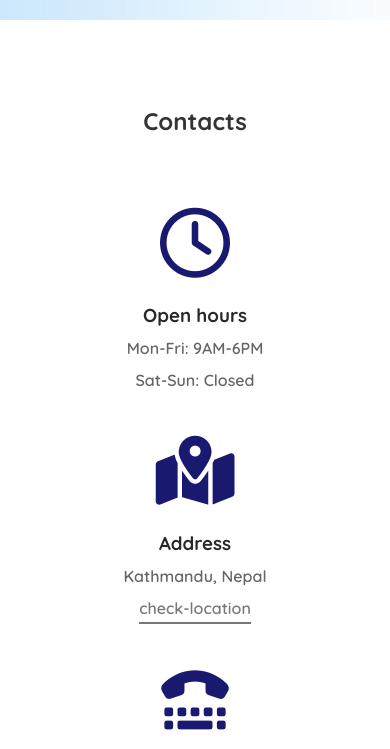
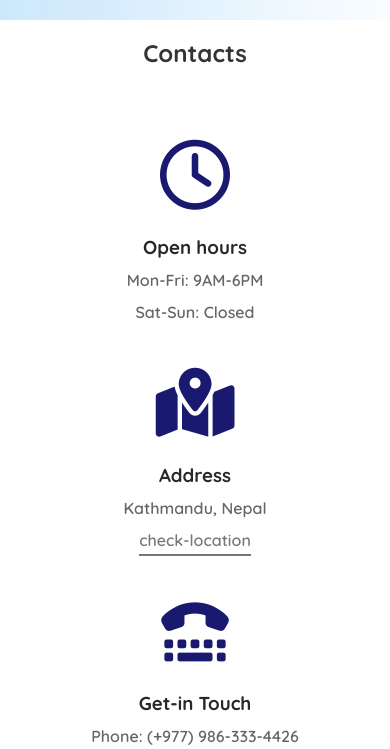
Before and after one commit to Dipen-limboo/Nice-Info-Tech, a plain HTML site: page html/contactus.html in a window 390 px wide. Shown: the part 64-813 px from the top of the page. Drawn offline with Linux system fonts and the light colour scheme.

Commit message:
updating lo

```diff
--- a/css/contact.css
+++ b/css/contact.css
@@ -228,7 +228,7 @@ textarea::placeholder {
     }
 
     .service-heading{
-        padding-top: 14vh;
+        padding-top: 50px;
     }
 
     .form-btn{
```
